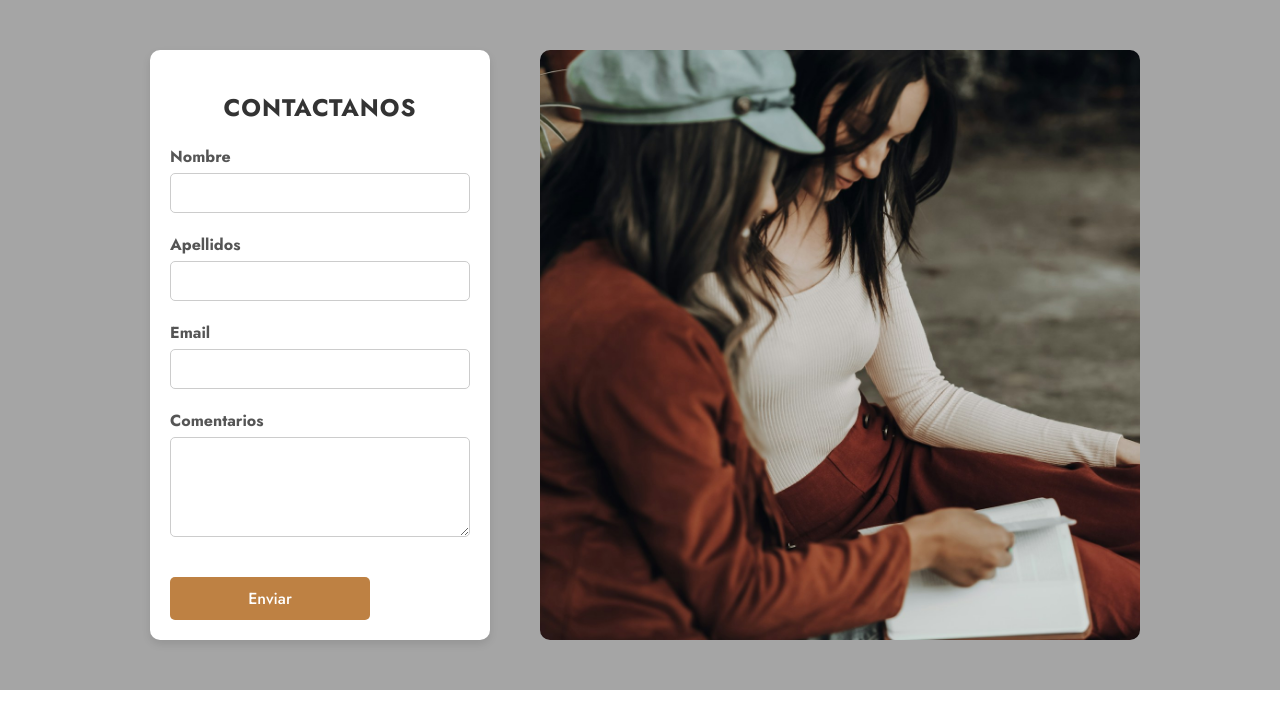
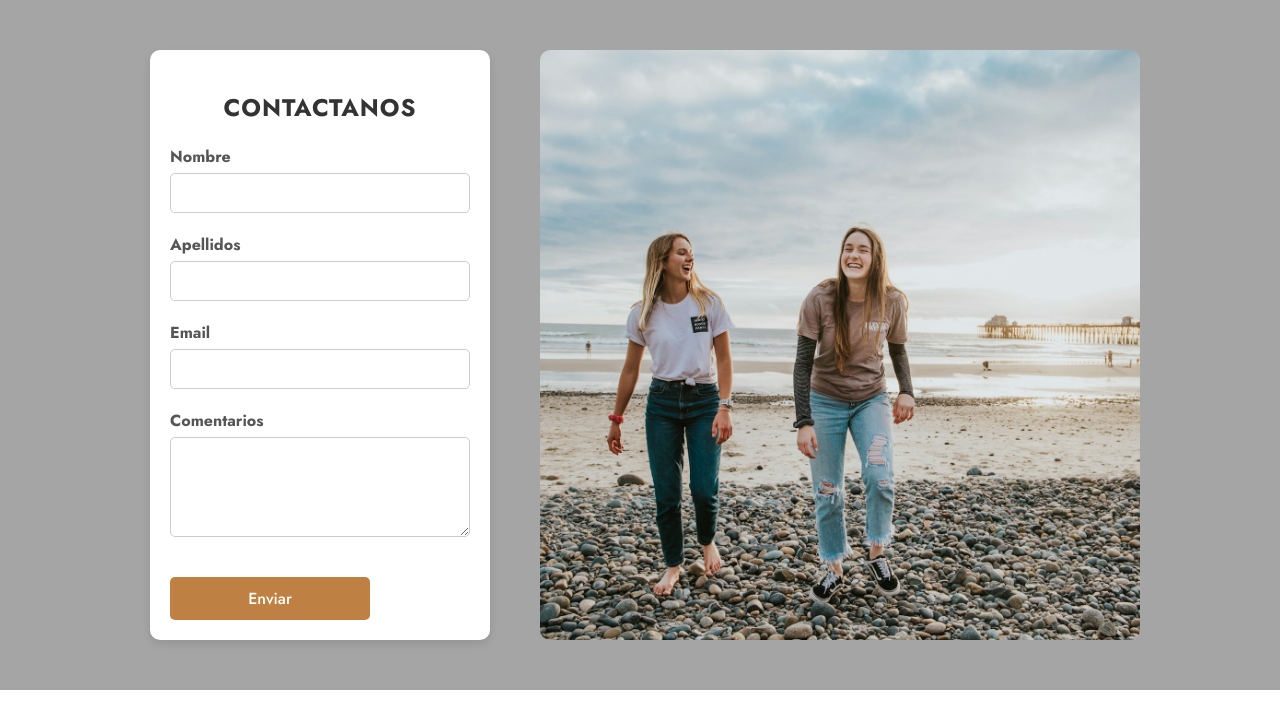
Before and after one commit to julian9805/Soporte_legal, a React (Vite) app in the folder Soporte_legal_front/: page /contact in a window 1280 px wide. Shown: the top 728 px of the page. Built offline with nearby package versions, Linux system fonts and the light colour scheme.

Commit message:
agrego nueva foto contacto

```diff
--- a/Soporte_legal_front/src/components/pages/Contact/Contact.jsx
+++ b/Soporte_legal_front/src/components/pages/Contact/Contact.jsx
@@ -32,7 +32,7 @@ function Contact(){
                         <button className="form-btn" type="submit">Enviar</button>
                     </form>
                 </div>
-                <img className="image-girls" src="../../../../public/images/dos chicas.jpg"/>
+                <img className="image-girls" src="../../../../public/images/vince-fleming-9PIfZHcnrjQ-unsplash.jpg"/>
             </section>
         </>
     )
```
Also changed, not shown: Soporte_legal_front/public/images/vince-fleming-9PIfZHcnrjQ-unsplash.jpg (added).
